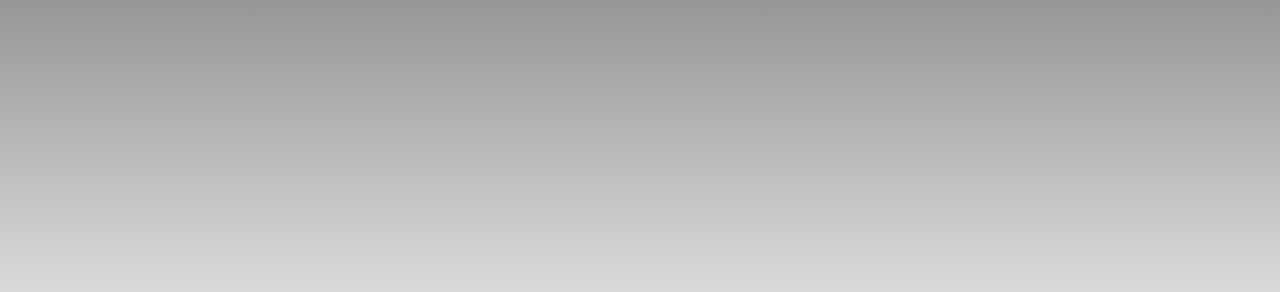
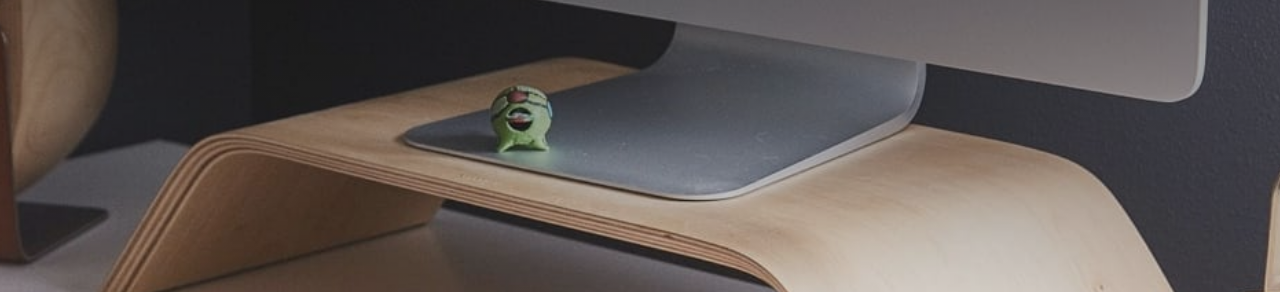
Before and after one commit to CodingTimmyeth/CrowdFunding-Main-Page, a website: page index.html in a window 1280 px wide. Shown: the part 100-392 px from the top of the page. Drawn offline with Linux system fonts and the light colour scheme; the site is published under a folder, as on GitHub Pages, so addresses that start at the root find nothing; files whose address does not match are found by name.

Commit message:
final fix - removed all /

```diff
--- a/input.css
+++ b/input.css
@@ -8,7 +8,7 @@ header{
 }
 
 #bg-image{
-    background-image: linear-gradient(to bottom, rgba(0,0,0,0.8), rgba(0,0,0,0)), url('/images/image-hero-mobile.jpg');
+    background-image: linear-gradient(to bottom, rgba(0,0,0,0.8), rgba(0,0,0,0)), url('images/image-hero-mobile.jpg');
     background-repeat: no-repeat;
     background-position: center center;
     background-size: cover;
@@ -121,7 +121,7 @@ input[type="radio"] {
         height: 550px;
     }
   #bg-image{
-    background-image: linear-gradient(to bottom, rgba(0,0,0,0.5), rgba(0,0,0,0)), url('/images/image-hero-desktop.jpg');
+    background-image: linear-gradient(to bottom, rgba(0,0,0,0.5), rgba(0,0,0,0)), url('images/image-hero-desktop.jpg');
     background-repeat: no-repeat;
     background-position: center top;
     background-size: cover;
```
Also changed, not shown: css/main.css.
